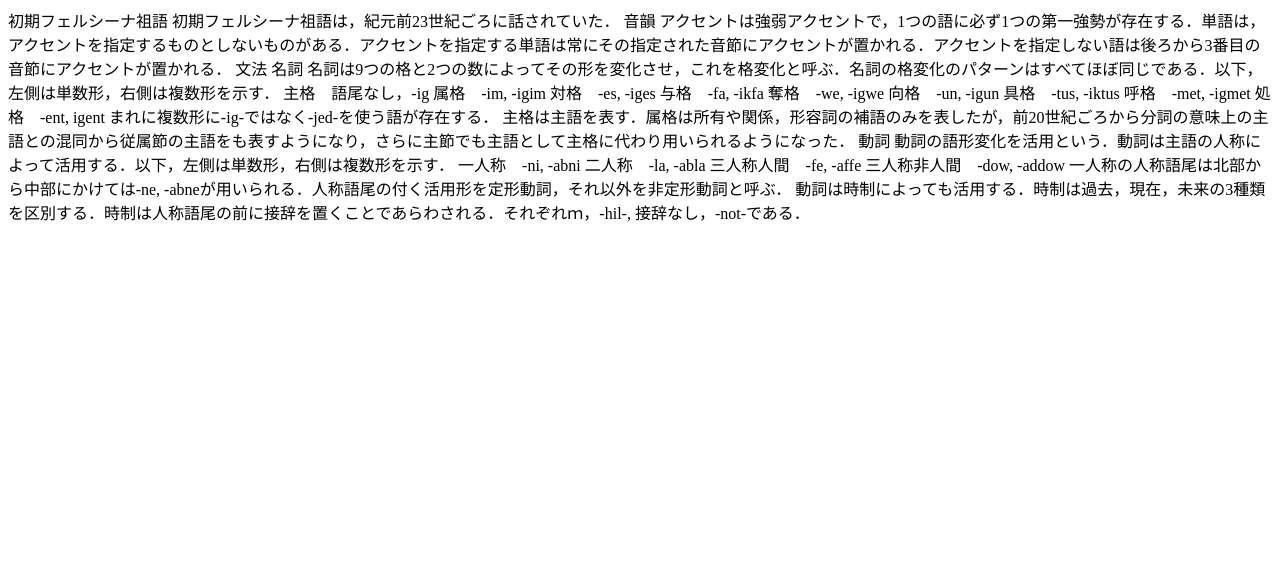
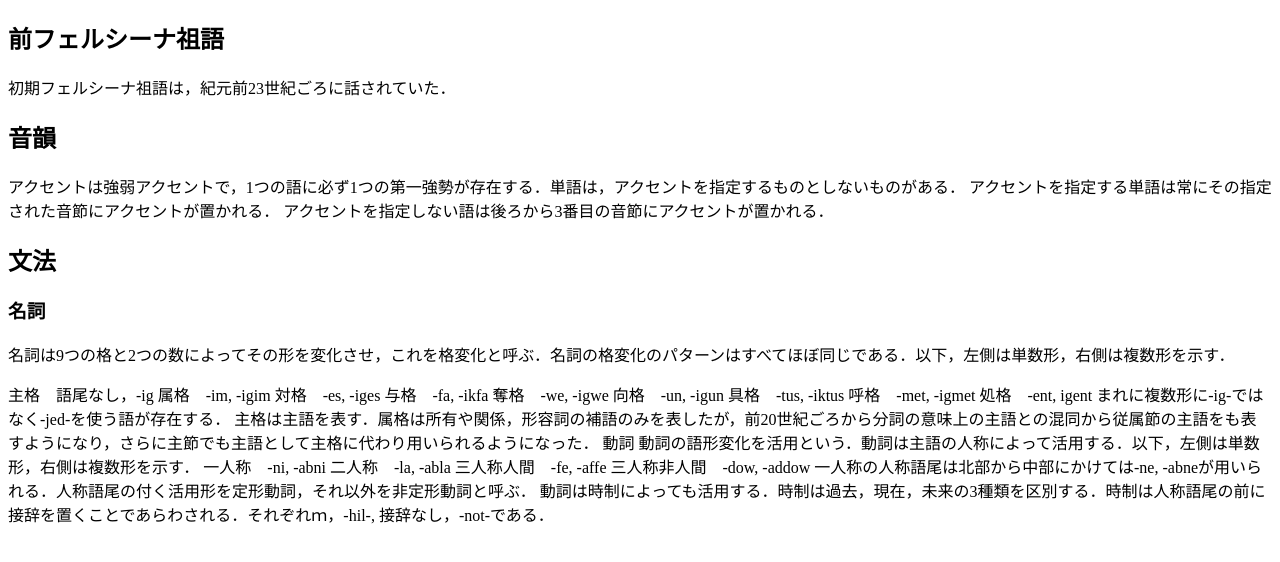
Before and after one commit to izumi442/hello-world, a plain HTML site: page Pre_Proto_V_Grammar.html in a window 1280 px wide. Drawn offline with Linux system fonts and the light colour scheme.

Commit message:
Update Pre_Proto_V_Grammar.html

```diff
--- a/Pre_Proto_V_Grammar.html
+++ b/Pre_Proto_V_Grammar.html
@@ -8,15 +8,14 @@
 </title>
 </head>
 <body>
-初期フェルシーナ祖語
-初期フェルシーナ祖語は，紀元前23世紀ごろに話されていた．
-
-音韻
-アクセントは強弱アクセントで，1つの語に必ず1つの第一強勢が存在する．単語は，アクセントを指定するものとしないものがある．アクセントを指定する単語は常にその指定された音節にアクセントが置かれる．アクセントを指定しない語は後ろから3番目の音節にアクセントが置かれる．
-
-文法
-名詞
-名詞は9つの格と2つの数によってその形を変化させ，これを格変化と呼ぶ．名詞の格変化のパターンはすべてほぼ同じである．以下，左側は単数形，右側は複数形を示す．
+  <h2>前フェルシーナ祖語</h2>
+  <p>初期フェルシーナ祖語は，紀元前23世紀ごろに話されていた．</p>
+  <h2>音韻</h2>
+  <p>アクセントは強弱アクセントで，1つの語に必ず1つの第一強勢が存在する．単語は，アクセントを指定するものとしないものがある．
+    アクセントを指定する単語は常にその指定された音節にアクセントが置かれる．
+    アクセントを指定しない語は後ろから3番目の音節にアクセントが置かれる．</p>
+  <h2>文法</h2>
+  <h3>名詞</h3><p>名詞は9つの格と2つの数によってその形を変化させ，これを格変化と呼ぶ．名詞の格変化のパターンはすべてほぼ同じである．以下，左側は単数形，右側は複数形を示す．</p>
 主格　語尾なし，-ig
 属格　-im, -igim
 対格　-es, -iges
```
